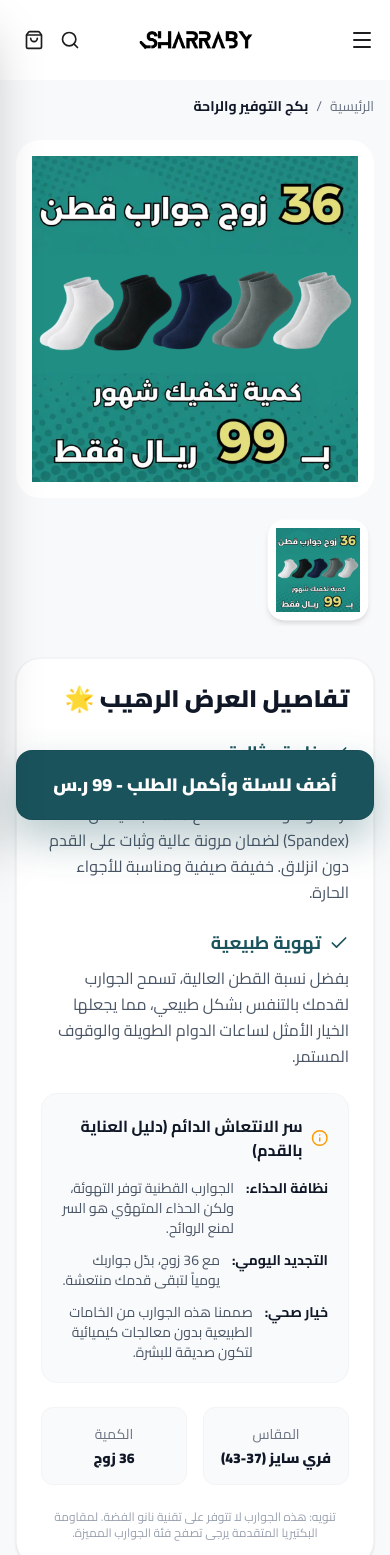
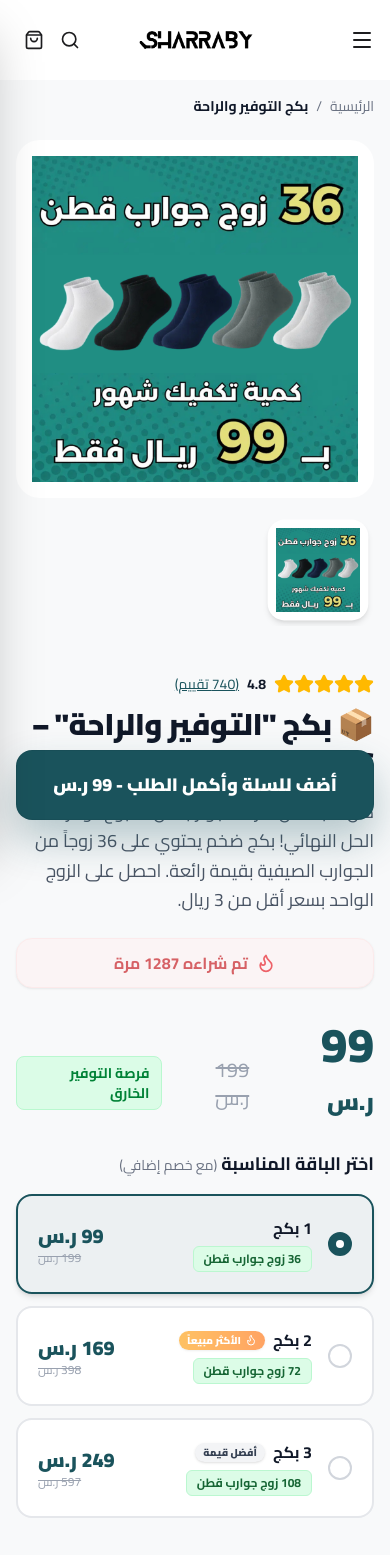
Before and after one commit to laarejmounir-bit/sharraby, a Next.js app: page /product/cotton-bundle in a window 390 px wide. Shown: the top 1555 px of the page. Built offline with nearby package versions, Linux system fonts and the light colour scheme.

Commit message:
Add files via upload

```diff
--- a/src/app/product/cotton-bundle/page.tsx
+++ b/src/app/product/cotton-bundle/page.tsx
@@ -181,11 +181,6 @@ export default function CottonBundlePage() {
                 </button>
               ))}
             </div>
-
-            {/* Extended Details for Mobile */}
-            <div className="md:hidden mt-8">
-              <DetailsSection pairs={selectedBundle.pairs} />
-            </div>
           </div>
 
           <div className="flex flex-col">
@@ -367,8 +362,8 @@ export default function CottonBundlePage() {
               </div>
             </div>
 
-            {/* Extended Details Desktop */}
-            <div className="hidden md:block mt-12 pt-8 border-t border-gray-100">
+            {/* Extended Details */}
+            <div className="mt-8 md:mt-12 pt-8 border-t border-gray-100">
                 <DetailsSection pairs={selectedBundle.pairs} />
             </div>
 
```
